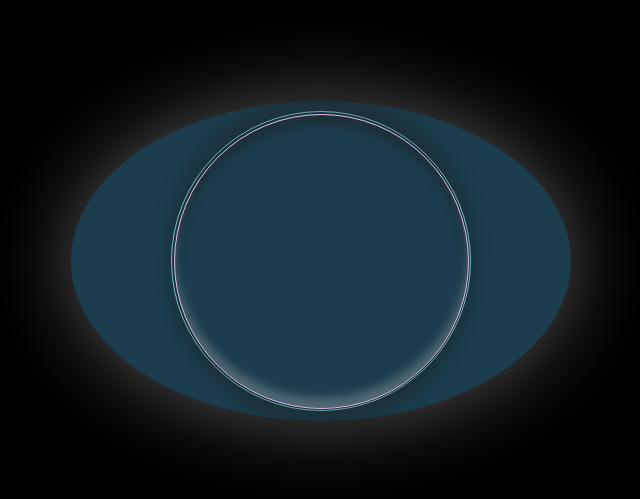
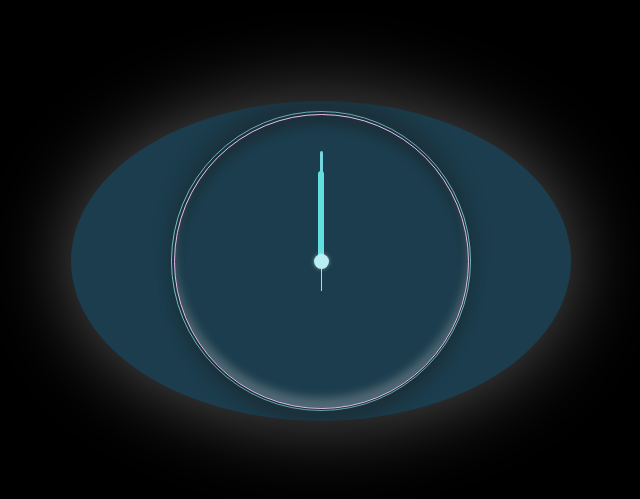
Before and after one commit to robertwagar/kre8tvt, a plain HTML site: page index.html in a window 1280 px wide. Shown: the part 139-638 px from the top of the page, without its empty margins (319-959 px from the left). Drawn offline with Linux system fonts and the light colour scheme.

Commit message:
added more css

```diff
--- a/style.css
+++ b/style.css
@@ -48,3 +48,73 @@ body {
     border-radius: 50%;
     box-shadow: 0 -20px 20px rgba(31, 28, 28, 0.336), inset 0 -10px 10px rgba(233, 227, 227, 0.267), 0 15px 15px rgba(31, 28, 28, 0.37), inset 0 10px 10px rgba(31, 28, 28, 0.37);
 }
+
+.clock:before {
+    content: '';
+    position: absolute;
+    width: 15px;
+    height: 15px;
+    background: rgb(185, 239, 243);
+    filter: drop-shadow(0px 0px 2px rgba(255, 255, 255, 0.418));
+    border-radius: 50%;
+    z-index: 10;
+}
+
+.clock .hour,
+.clock .minute,
+.clock .second {
+    position: absolute;
+}
+
+.clock .hour, .h {
+    width: 180px;
+    height: 180px;
+}
+
+.clock .minute, .min {
+    width: 200px;
+    height: 200px;
+}
+
+.clock .second, .sec {
+    width: 220px;
+    height: 220px;
+}
+
+.h, .min, .sec {
+    display: flex;
+    justify-content: center;
+    /* align-items: center; */
+    position: absolute;
+    border-radius: 50%;
+}
+.h:before {
+    content: '';
+    position: absolute;
+    width: 6px;
+    height: 90px;
+    background: rgb(98, 224, 224);
+    border-radius: 6px 6px 0 0;
+    z-index: 6;
+}
+
+
+.sec:before {
+    content: '';
+    position: absolute;
+    width: 3px;
+    height: 100px;
+    background: rgb(118, 214, 219);
+    border-radius: 3px 3px 0 0;
+    z-index: 4;
+}
+
+.min:before {
+    content: '';
+    position: absolute;
+    width: 1px;
+    height: 130px;
+    background: rgb(169, 220, 223);
+    border-radius: 1px 1px 0 0;
+    z-index: 2;
+}
```
Also changed, not shown: index.html (+2 -1 lines).
